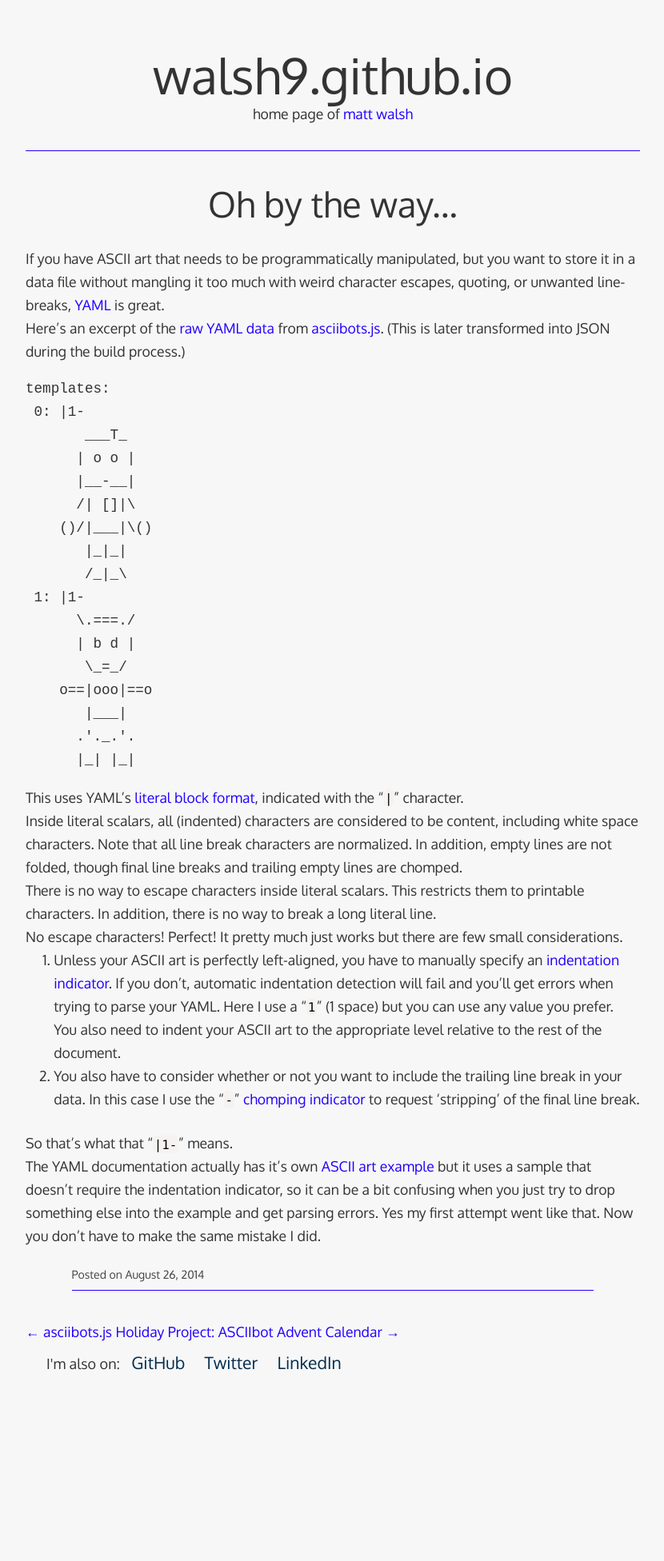
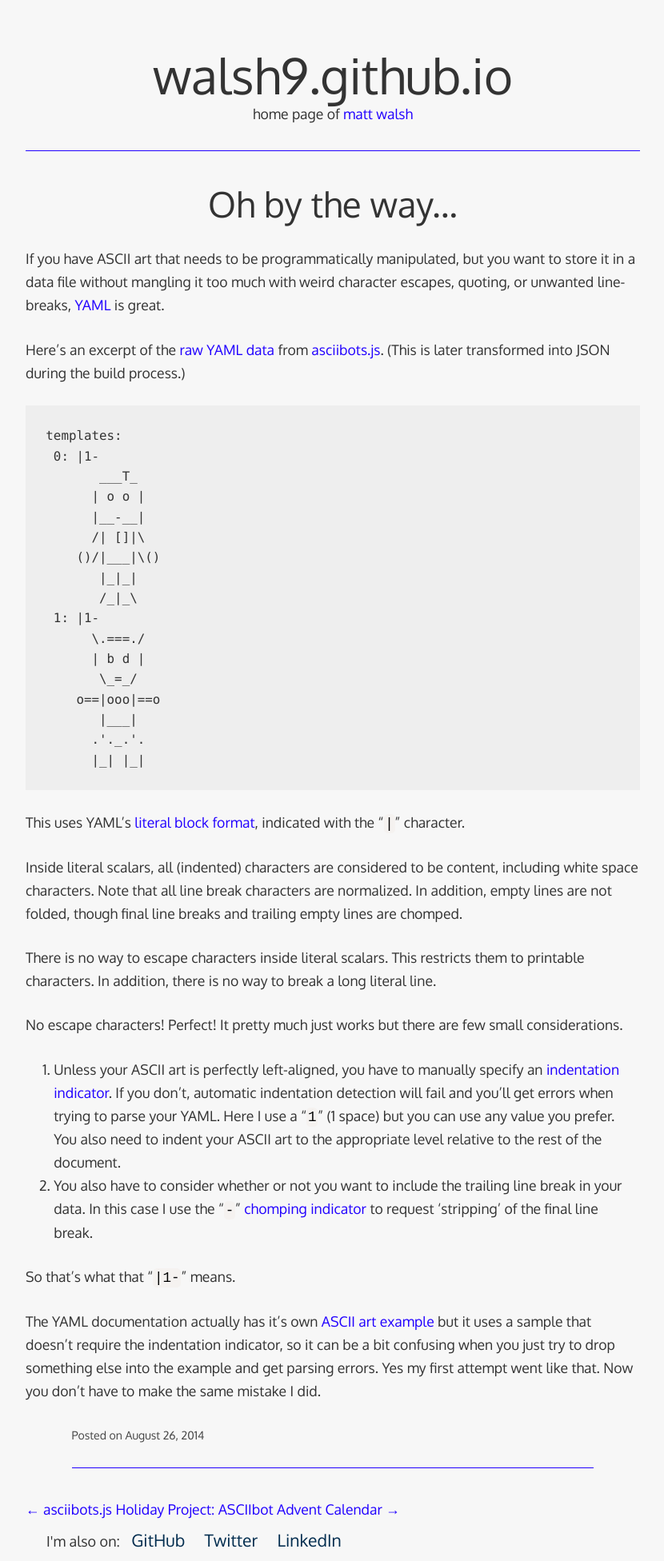
Before and after one commit to walsh9/walsh9.github.io, a Jekyll site: the page built from _posts/2014-08-26-oh-by-the-way.md, in a window 1280 px wide. Shown: the whole page at 80% size, without its empty margins (224-1054 px from the left). Built offline with Jekyll 4.4.1, drawn with Linux system fonts in a browser that asks for light colours; before the commit the page ends 1730 px from its top, so only the background shows below that.

Commit message:
More style tweaks

```diff
--- a/css/style.css
+++ b/css/style.css
@@ -452,6 +452,21 @@ ol, ul {
     margin: 0 0 1.5em 2em;
 }
 
+p {
+    margin-bottom: 1.5em;
+}
+
+pre {
+    background: #eee;
+    font-family: Consolas, Monaco, 'Andale Mono', 'Ubuntu Mono', monospace;
+    line-height: 1.6;
+    margin-bottom: 1.6em;
+    padding: 1.6em;
+    overflow: auto;
+    max-width: 100%;
+    font-size: 0.9em;
+}
+
 a {
     -webkit-transition: color .4s ease;
     transition: color .4s ease;
@@ -501,12 +516,16 @@ header.site-header {
         margin: 0 0 0.5%;
     }
 
+    article.post header.post-header h1 a,
     header.site-header h1 a {
         color: #333333;
         -webkit-font-smoothing: subpixel-antialiased;
     }
+    article.post header.post-header h1 a:hover,
+    article.post header.post-header h1 a:active,
     header.site-header h1 a:hover,
     header.site-header h1 a:active {
+        color: #555555;
         border-bottom: 0 solid rgba(69,69,69,0);
     }
 
@@ -772,8 +791,6 @@ code[class*="language-"],
 pre[class*="language-"] {
     color: black;
     text-shadow: 0 1px white;
-    font-family: Consolas, Monaco, 'Andale Mono', 'Ubuntu Mono', monospace;
-    font-size: 0.9em;
     direction: ltr;
     text-align: left;
     white-space: pre;
```
